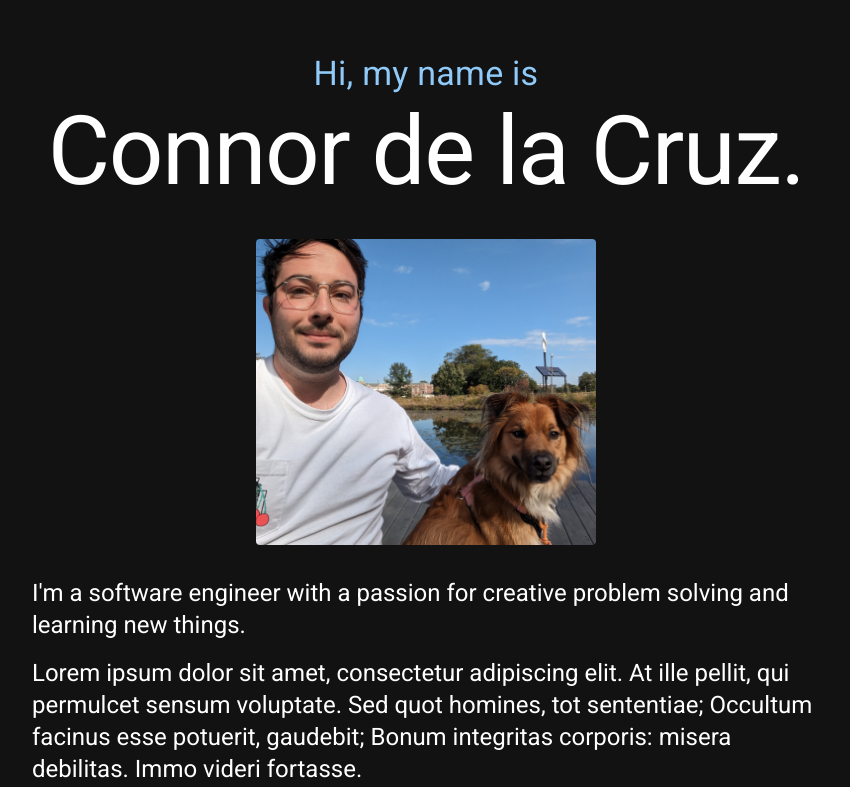
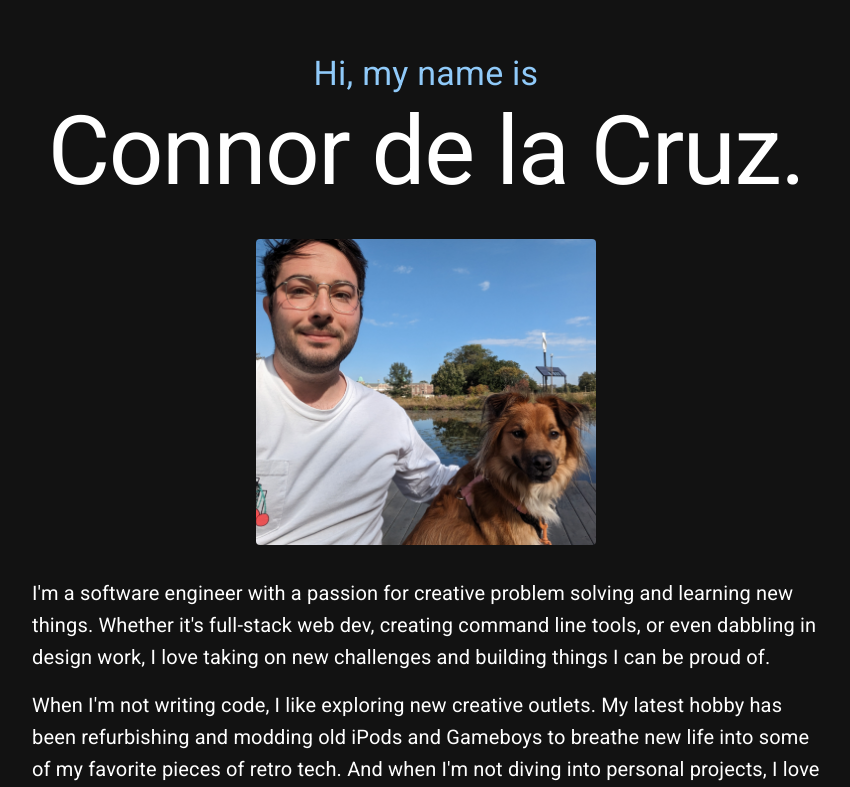
Before and after one commit to connordelacruz/connordelacruz.github.io, a React (Vite) app: page / in a window 1280 px wide. Shown: the part 139-926 px from the top of the page, without its empty margins (214-1064 px from the left). Built offline with nearby package versions, Linux system fonts and the light colour scheme.

Commit message:
header copy draft, extracted theme to file, tweaked image styles

```diff
--- a/src/App.jsx
+++ b/src/App.jsx
@@ -1,77 +1,13 @@
-import {
-  Box,
-  Button,
-  Card,
-  CardContent,
-  Container,
-  createTheme,
-  CssBaseline,
-  Stack,
-  ThemeProvider,
-  Typography
-} from '@mui/material'
+import { Box, Button, Card, CardContent, Container, CssBaseline, Stack, ThemeProvider, Typography } from '@mui/material'
 import Grid from '@mui/material/Grid2'
+import { Description, Email, GitHub, Instagram, LinkedIn } from '@mui/icons-material'
+import { theme } from './components/Theme.jsx'
 import { SocialLink } from './components/SocialLink.jsx'
-import { Description, Email, GitHub, Instagram, LinkedIn } from '@mui/icons-material'
 import { ExperienceCard, SkillCard } from './components/ResumeSection.jsx'
 import { ProjectCard } from './components/ProjectCard.jsx'
 import { SectionHeader } from './components/SectionHeader.jsx'
 
 function App() {
-
-  // ================================================================================
-  // Theme
-  // ================================================================================
-  const theme = createTheme({
-    // Colors
-    palette: {
-      mode: 'dark',
-    },
-    // Components / Default Props
-    components: {
-      // Typography
-      MuiTypography: {
-        defaultProps: {
-          gutterBottom: true,
-        },
-      },
-      // Paper
-      MuiPaper: {
-        defaultProps: {
-          variant: 'outlined',
-        },
-        styleOverrides: {
-          root: ({theme}) =>
-            theme.unstable_sx({
-              p: 2,
-            }),
-        },
-      },
-      // Slightly Less Based Button Component
-      MuiButton: {
-        defaultProps: {
-          // Disable elevation everywhere
-          disableElevation: true,
-        }
-      },
-      // Button Groups
-      MuiButtonGroup: {
-        defaultProps: {
-          // Disable elevation everywhere
-          disableElevation: true,
-        }
-      },
-      // Baseline styles
-      MuiCssBaseline: {
-        styleOverrides: (themeParam) => `
-        h2 {
-          color: ${themeParam.palette.primary.main};
-        }
-      `,
-      },
-    },
-  })
-
   // ================================================================================
   // Content
   // ================================================================================
@@ -162,7 +98,8 @@ function App() {
       <Container id="page-wrapper" maxWidth="md">
 
         { /* Hero Banner Container */}
-        <Box id="section-top"
+        <Box
+          id="section-top"
           sx={{
             mt: {
               xs: 12,
@@ -226,15 +163,28 @@ function App() {
                 px: 4,
               }}
             >
-              <Typography variant="h5" component="p">
-                {/*TODO: Some cool stuff about how I'm capable of thriving with any code stack.*/}
-                I'm a software engineer with a passion for creative problem solving and learning new things.
+              {/*TODO: default styles for h6 variant?*/}
+              <Typography
+                variant="h6"
+                component="p"
+                sx={{
+                  fontWeight: 400,
+                }}
+              >
+                I'm a software engineer with a passion for creative problem solving and learning new things. Whether
+                it's full-stack web dev, creating command line tools, or even dabbling in design work, I love taking on
+                new challenges and building things I can be proud of.
               </Typography>
-              <Typography variant="h5" component="p">
-                {/*TODO: Some cool stuff I do when I'm not working.*/}
-                Lorem ipsum dolor sit amet, consectetur adipiscing elit. At ille pellit, qui permulcet sensum voluptate.
-                Sed quot homines, tot sententiae; Occultum facinus esse potuerit, gaudebit; Bonum integritas corporis:
-                misera debilitas. Immo videri fortasse.
+              <Typography
+                variant="h6"
+                component="p"
+                sx={{
+                  fontWeight: 400,
+                }}
+              >
+                When I'm not writing code, I like exploring new creative outlets. My latest hobby has been refurbishing
+                and modding old iPods and Gameboys to breathe new life into some of my favorite pieces of retro tech.
+                And when I'm not diving into personal projects, I love going on adventures with my dog Kiwi 🥝 .
               </Typography>
             </Stack>
           </Box>
--- /dev/null
+++ b/src/components/Theme.jsx
@@ -0,0 +1,56 @@
+// ================================================================================
+// Theme
+// ================================================================================
+import { createTheme } from '@mui/material'
+
+export const theme = createTheme({
+  // Colors
+  palette: {
+    mode: 'dark',
+  },
+  // Components / Default Props
+  components: {
+    // Typography
+    MuiTypography: {
+      defaultProps: {
+        gutterBottom: true,
+      },
+    },
+    // Paper
+    MuiPaper: {
+      defaultProps: {
+        variant: 'outlined',
+      },
+      styleOverrides: {
+        root: ({theme}) =>
+          theme.unstable_sx({
+            p: 2,
+          }),
+      },
+    },
+    // Slightly Less Based Button Component
+    MuiButton: {
+      defaultProps: {
+        // Disable elevation everywhere
+        disableElevation: true,
+      }
+    },
+    // Button Groups
+    MuiButtonGroup: {
+      defaultProps: {
+        // Disable elevation everywhere
+        disableElevation: true,
+      }
+    },
+    // Baseline styles
+    // TODO: can we use defaultProps instead? gotta figure out how to specify for variants
+    //    https://mui.com/material-ui/customization/typography/#variants
+    MuiCssBaseline: {
+      styleOverrides: (themeParam) => `
+        h2 {
+          color: ${themeParam.palette.primary.main};
+        }
+      `,
+    },
+  },
+})
--- a/src/styles/_images.scss
+++ b/src/styles/_images.scss
@@ -24,7 +24,8 @@ img.profile-image {
 // Project images
 img.project-image {
   @include img-common;
-  width: 60%;
+  // TODO: maybe have additional classes for portrait vs landscape images, landscape is kinda small at these sizes
+  width: 70%;
   @include sm {
     width: 40%;
   }
```
Lines whose indentation alone changed are shown as unchanged.
